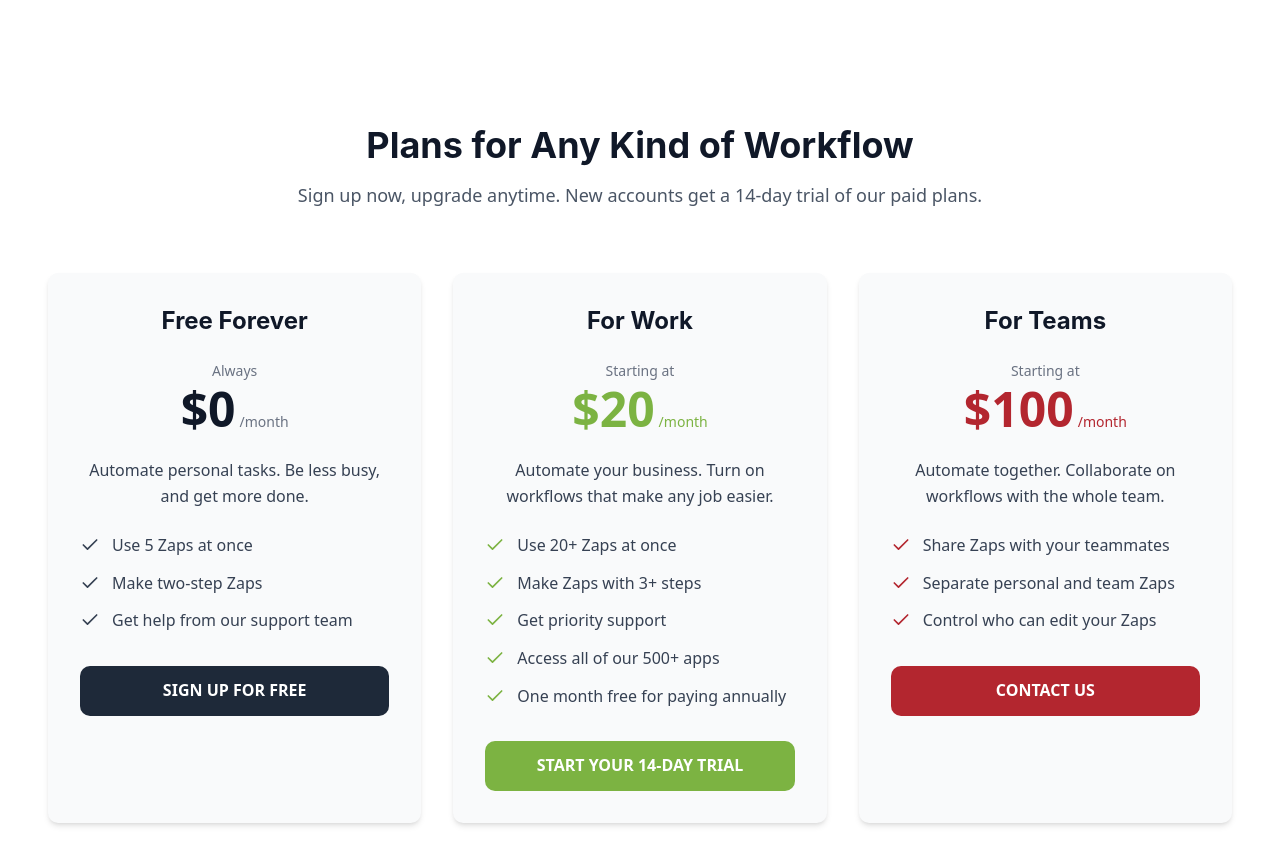
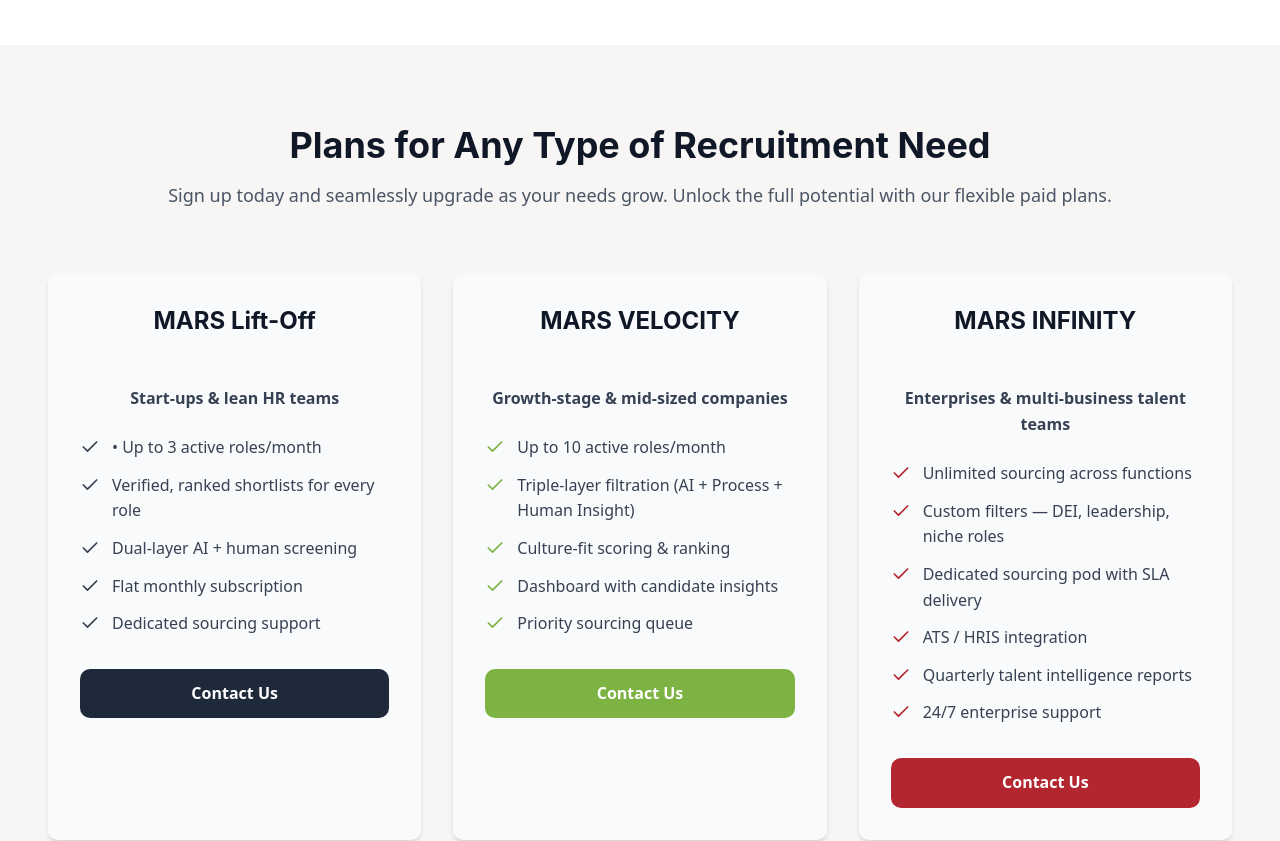
Before and after one commit to Nexuses/mars-page-new, a Next.js app: page / in a window 1280 px wide. Shown: the part 3740-4581 px from the top of the page. Built offline with nearby package versions, Linux system fonts and the light colour scheme.

Commit message:
Update pricing section - Change background to soft gray - Update all button labels to Contact Us - Make descriptions bold in all pricing cards - Update MARS INFINITY card features

```diff
--- a/components/pricing-section.tsx
+++ b/components/pricing-section.tsx
@@ -4,99 +4,107 @@ import { Check } from "lucide-react"
 
 export function PricingSection() {
   return (
-    <section className="py-12 sm:py-16 lg:py-20 bg-white">
+    <section className="py-12 sm:py-16 lg:py-20 bg-[#f8f5f5]">
       <div className="max-w-7xl mx-auto px-6 lg:px-12">
         {/* Section Title */}
         <h2 className="text-center text-3xl sm:text-4xl font-bold text-gray-900 mb-4">
-          Plans for Any Kind of Workflow
+        Plans for Any Type of Recruitment Need
         </h2>
 
         {/* Subtitle */}
         <p className="text-center text-base sm:text-lg text-gray-600 mb-12 sm:mb-16">
-          Sign up now, upgrade anytime. New accounts get a 14-day trial of our paid plans.
+        Sign up today and seamlessly upgrade as your needs grow. Unlock the full potential with our flexible paid plans.
         </p>
 
         {/* Pricing Cards */}
         <div className="grid grid-cols-1 md:grid-cols-3 gap-6 sm:gap-8">
           {/* Card 1: Free Forever */}
           <div className="bg-gray-50 rounded-lg shadow-md p-6 sm:p-8">
-            <h3 className="text-xl sm:text-2xl font-bold text-gray-900 text-center mb-6">Free Forever</h3>
+            <h3 className="text-xl sm:text-2xl font-bold text-gray-900 text-center mb-6">MARS Lift-Off</h3>
 
             {/* Price */}
             <div className="text-center mb-6">
-              <p className="text-sm text-gray-500 mb-1">Always</p>
+              <p className="text-sm text-gray-500 mb-1"></p>
               <div className="flex items-baseline justify-center gap-1">
-                <span className="text-4xl sm:text-5xl font-bold text-gray-900">$0</span>
-                <span className="text-sm text-gray-500">/month</span>
+                <span className="text-4xl sm:text-5xl font-bold text-gray-900"></span>
+                <span className="text-sm text-gray-500"></span>
               </div>
             </div>
 
             {/* Description */}
-            <p className="text-center text-gray-700 mb-6 leading-relaxed">
-              Automate personal tasks. Be less busy, and get more done.
+            <p className="text-center text-gray-700 mb-6 leading-relaxed font-semibold">
+            Start-ups & lean HR teams
             </p>
 
             {/* Features */}
             <ul className="space-y-3 mb-8">
               <li className="flex items-start gap-3">
                 <Check className="w-5 h-5 text-gray-700 flex-shrink-0 mt-0.5" />
-                <span className="text-gray-700">Use 5 Zaps at once</span>
+                <span className="text-gray-700">• Up to 3 active roles/month</span>
               </li>
               <li className="flex items-start gap-3">
                 <Check className="w-5 h-5 text-gray-700 flex-shrink-0 mt-0.5" />
-                <span className="text-gray-700">Make two-step Zaps</span>
+                <span className="text-gray-700">Verified, ranked shortlists for every role</span>
               </li>
               <li className="flex items-start gap-3">
                 <Check className="w-5 h-5 text-gray-700 flex-shrink-0 mt-0.5" />
-                <span className="text-gray-700">Get help from our support team</span>
+                <span className="text-gray-700">Dual-layer AI + human screening</span>
+              </li>
+              <li className="flex items-start gap-3">
+                <Check className="w-5 h-5 text-gray-700 flex-shrink-0 mt-0.5" />
+                <span className="text-gray-700">Flat monthly subscription</span>
+              </li>
+              <li className="flex items-start gap-3">
+                <Check className="w-5 h-5 text-gray-700 flex-shrink-0 mt-0.5" />
+                <span className="text-gray-700">Dedicated sourcing support</span>
               </li>
             </ul>
 
             {/* Button */}
             <button className="w-full bg-gray-800 text-white font-semibold py-3 px-6 rounded-lg hover:bg-gray-900 transition-colors duration-200">
-              SIGN UP FOR FREE
+            Contact Us
             </button>
           </div>
 
           {/* Card 2: For Work */}
           <div className="bg-gray-50 rounded-lg shadow-md p-6 sm:p-8">
-            <h3 className="text-xl sm:text-2xl font-bold text-gray-900 text-center mb-6">For Work</h3>
+            <h3 className="text-xl sm:text-2xl font-bold text-gray-900 text-center mb-6">MARS VELOCITY</h3>
 
             {/* Price */}
             <div className="text-center mb-6">
-              <p className="text-sm text-gray-500 mb-1">Starting at</p>
+              <p className="text-sm text-gray-500 mb-1"></p>
               <div className="flex items-baseline justify-center gap-1">
-                <span className="text-4xl sm:text-5xl font-bold text-[#7cb342]">$20</span>
-                <span className="text-sm text-[#7cb342]">/month</span>
+                <span className="text-4xl sm:text-5xl font-bold text-[#7cb342]"></span>
+                <span className="text-sm text-[#7cb342]"></span>
               </div>
             </div>
 
             {/* Description */}
-            <p className="text-center text-gray-700 mb-6 leading-relaxed">
-              Automate your business. Turn on workflows that make any job easier.
+            <p className="text-center text-gray-700 mb-6 leading-relaxed font-semibold">
+            Growth-stage & mid-sized companies
             </p>
 
             {/* Features */}
             <ul className="space-y-3 mb-8">
               <li className="flex items-start gap-3">
                 <Check className="w-5 h-5 flex-shrink-0 mt-0.5 text-[#7cb342]" />
-                <span className="text-gray-700">Use 20+ Zaps at once</span>
+                <span className="text-gray-700">Up to 10 active roles/month</span>
               </li>
               <li className="flex items-start gap-3">
                 <Check className="w-5 h-5 flex-shrink-0 mt-0.5 text-[#7cb342]" />
-                <span className="text-gray-700">Make Zaps with 3+ steps</span>
+                <span className="text-gray-700">Triple-layer filtration (AI + Process + Human Insight)</span>
               </li>
               <li className="flex items-start gap-3">
                 <Check className="w-5 h-5 flex-shrink-0 mt-0.5 text-[#7cb342]" />
-                <span className="text-gray-700">Get priority support</span>
+                <span className="text-gray-700">Culture-fit scoring & ranking</span>
               </li>
               <li className="flex items-start gap-3">
                 <Check className="w-5 h-5 flex-shrink-0 mt-0.5 text-[#7cb342]" />
-                <span className="text-gray-700">Access all of our 500+ apps</span>
+                <span className="text-gray-700">Dashboard with candidate insights</span>
               </li>
               <li className="flex items-start gap-3">
                 <Check className="w-5 h-5 flex-shrink-0 mt-0.5 text-[#7cb342]" />
-                <span className="text-gray-700">One month free for paying annually</span>
+                <span className="text-gray-700">Priority sourcing queue</span>
               </li>
             </ul>
 
@@ -107,41 +115,53 @@ export function PricingSection() {
               onMouseEnter={(e) => e.currentTarget.style.backgroundColor = "#689F38"}
               onMouseLeave={(e) => e.currentTarget.style.backgroundColor = "#7cb342"}
             >
-              START YOUR 14-DAY TRIAL
+              Contact Us
             </button>
           </div>
 
           {/* Card 3: For Teams */}
           <div className="bg-gray-50 rounded-lg shadow-md p-6 sm:p-8">
-            <h3 className="text-xl sm:text-2xl font-bold text-gray-900 text-center mb-6">For Teams</h3>
+            <h3 className="text-xl sm:text-2xl font-bold text-gray-900 text-center mb-6">MARS INFINITY</h3>
 
             {/* Price */}
             <div className="text-center mb-6">
-              <p className="text-sm text-gray-500 mb-1">Starting at</p>
+              <p className="text-sm text-gray-500 mb-1"></p>
               <div className="flex items-baseline justify-center gap-1">
-                <span className="text-4xl sm:text-5xl font-bold" style={{ color: "#B3262F" }}>$100</span>
-                <span className="text-sm" style={{ color: "#B3262F" }}>/month</span>
+                <span className="text-4xl sm:text-5xl font-bold" style={{ color: "#B3262F" }}></span>
+                <span className="text-sm" style={{ color: "#B3262F" }}></span>
               </div>
             </div>
 
             {/* Description */}
-            <p className="text-center text-gray-700 mb-6 leading-relaxed">
-              Automate together. Collaborate on workflows with the whole team.
+            <p className="text-center text-gray-700 mb-6 leading-relaxed font-semibold">
+            Enterprises & multi-business talent teams
             </p>
 
             {/* Features */}
             <ul className="space-y-3 mb-8">
               <li className="flex items-start gap-3">
                 <Check className="w-5 h-5 flex-shrink-0 mt-0.5" style={{ color: "#B3262F" }} />
-                <span className="text-gray-700">Share Zaps with your teammates</span>
+                <span className="text-gray-700">Unlimited sourcing across functions</span>
               </li>
               <li className="flex items-start gap-3">
                 <Check className="w-5 h-5 flex-shrink-0 mt-0.5" style={{ color: "#B3262F" }} />
-                <span className="text-gray-700">Separate personal and team Zaps</span>
+                <span className="text-gray-700">Custom filters — DEI, leadership, niche roles</span>
               </li>
               <li className="flex items-start gap-3">
                 <Check className="w-5 h-5 flex-shrink-0 mt-0.5" style={{ color: "#B3262F" }} />
-                <span className="text-gray-700">Control who can edit your Zaps</span>
+                <span className="text-gray-700">Dedicated sourcing pod with SLA delivery</span>
+              </li>
+              <li className="flex items-start gap-3">
+                <Check className="w-5 h-5 flex-shrink-0 mt-0.5" style={{ color: "#B3262F" }} />
+                <span className="text-gray-700">ATS / HRIS integration</span>
+              </li>
+              <li className="flex items-start gap-3">
+                <Check className="w-5 h-5 flex-shrink-0 mt-0.5" style={{ color: "#B3262F" }} />
+                <span className="text-gray-700">Quarterly talent intelligence reports</span>
+              </li>
+              <li className="flex items-start gap-3">
+                <Check className="w-5 h-5 flex-shrink-0 mt-0.5" style={{ color: "#B3262F" }} />
+                <span className="text-gray-700">24/7 enterprise support</span>
               </li>
             </ul>
 
@@ -152,7 +172,7 @@ export function PricingSection() {
               onMouseEnter={(e) => e.currentTarget.style.backgroundColor = "#9A1F28"}
               onMouseLeave={(e) => e.currentTarget.style.backgroundColor = "#B3262F"}
             >
-              CONTACT US
+             Contact Us
             </button>
           </div>
         </div>
```
Also changed, not shown: 1 other file (tests, documents, lock files or other folders).
